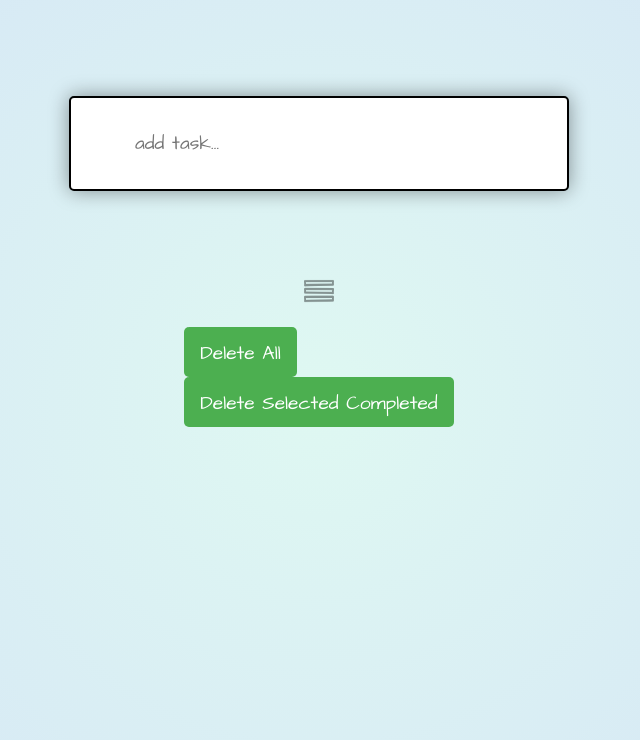
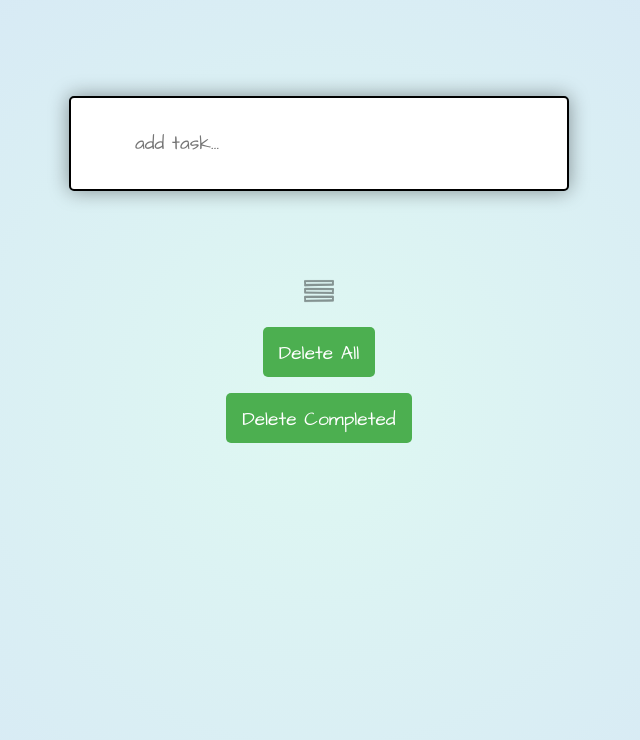
Before and after one commit to nestoririondo/4thweekproject, a React (Vite) app: page / in a window 1280 px wide. Both pictures are taken after a click on the picture 640 px from the left and 291 px from the top of the page. Shown: the top 740 px of the page, without its empty margins (321-961 px from the left). Built offline with nearby package versions, Linux system fonts and the light colour scheme.

Commit message:
final tweaks and styling

```diff
--- a/src/App.jsx
+++ b/src/App.jsx
@@ -1,27 +1,25 @@
 import { useState, useEffect } from "react";
 import Form from "./components/Form";
 import DisplayToDos from "./components/DisplayToDos";
-import DeleteButtons from "./components/DeleteButtons"
+import DeleteButtons from "./components/DeleteButtons";
 import "./style.css";
 
 const App = () => {
-
   const [secondContainerActive, setSecondContainerActive] = useState(false);
 
+  const [todos, setTodos] = useState(() => {
+    const localTodos = localStorage.getItem("localTodos");
+    return localTodos ? JSON.parse(localTodos) : [];
+  });
 
-  const [todos, setTodos] = useState(() => {
-    const localTodos = localStorage.getItem('localTodos');
-    return localTodos ? JSON.parse(localTodos) : [];})
-
-
-  useEffect(()=>{
-    localStorage.setItem('localTodos', JSON.stringify(todos)) // saves todo to localStorage when todos changes
-    },[todos])
+  useEffect(() => {
+    localStorage.setItem("localTodos", JSON.stringify(todos)); // saves todo to localStorage when todos changes
+  }, [todos]);
 
   return (
     <div className="outer">
       <div className="container">
-        <Form setTodos={setTodos} id="form"/>
+        <Form setTodos={setTodos} id="form" />
         {/* Paso 2: Importamos DisplayToDos */}
         <DisplayToDos todos={todos} setTodos={setTodos} />
 
@@ -35,9 +33,7 @@ const App = () => {
         />
         <div
           className={
-      secondContainerActive
-        ? "secondcontainer active"
-        : "secondcontainer"
+            secondContainerActive ? "secondcontainer active" : "secondcontainer"
           }
         >
           <DeleteButtons todos={todos} setTodos={setTodos} />
@@ -45,6 +41,6 @@ const App = () => {
       </div>
     </div>
   );
-}
+};
 
 export default App;
--- a/src/components/DeleteButtons.jsx
+++ b/src/components/DeleteButtons.jsx
@@ -18,8 +18,8 @@ const DeleteButtons = ({ todos, setTodos }) => {
   return (
   <div className="extramenu">
     <div className="deleteButtons">
-        <button onClick={deleteAll}>Delete All</button>
-        <button onClick={deleteSelectedCompleted}>Delete Selected Completed</button>
+        <button id="clearAllButton" onClick={deleteAll}>Delete All</button>
+        <button onClick={deleteSelectedCompleted}>Delete Completed</button>
       </div>
   </div>
   );
--- a/src/components/ToDo.jsx
+++ b/src/components/ToDo.jsx
@@ -62,7 +62,6 @@ const [newTitle, setNewTitle] = useState("");
             src={trashcanImage}
             alt="Delete"
             onClick={handleDelete}
-            style={{ cursor: "pointer" }}
             className={hovered ? "trashcan visible" : "trashcan"}
           />
       </li>
--- a/src/style.css
+++ b/src/style.css
@@ -4,11 +4,15 @@
   box-sizing: border-box;
 }
 html {
-    font-family: 'Architects Daughter';
+  font-family: "Architects Daughter";
 }
 body {
-    background: rgb(174,238,222);
-    background: radial-gradient(circle, rgba(174,238,222,.4) 0%, rgba(148,187,233,.4) 100%);
+  background: rgb(174, 238, 222);
+  background: radial-gradient(
+    circle,
+    rgba(174, 238, 222, 0.4) 0%,
+    rgba(148, 187, 233, 0.4) 100%
+  );
   min-height: 100vh;
 }
 .outer {
@@ -35,16 +39,16 @@ body {
   font-size: 1.2rem;
   border: none;
   outline: none;
-    font-family: 'Architects Daughter', cursive;
+  font-family: "Architects Daughter", cursive;
   overflow: hidden;
   border-radius: 5px;
 }
 #addButton {
-    font-family: 'Architects Daughter', cursive;
+  font-family: "Architects Daughter", cursive;
   font-size: 1.7rem;
   height: 3rem;
   flex: 1 1 0;
-    background-color: #4CAF50;
+  background-color: #4caf50;
   color: white;
   border: none;
   cursor: pointer;
@@ -87,9 +91,8 @@ body {
   font-size: 1.6rem;
   padding: 0.178rem;
   border: 1px solid blue;
-    font-family: 'Ubuntu Mono', monospace;
+  font-family: "Ubuntu Mono", monospace;
 }
-
 
 .completed {
   text-decoration: line-through;
@@ -126,7 +129,7 @@ body {
 }
 
 .important {
-    opacity:1;
+  opacity: 1;
 }
 .edit {
   visibility: hidden;
@@ -180,11 +183,13 @@ body {
 }
 
 .secondcontainer button {
+  margin: 0 auto;
   display: block;
   height: 50px;
   padding: 0.8rem 1rem 1rem 1rem;
   font-size: 1.2rem;
-    font-family: 'Architects Daughter', cursive;    background-color: #4CAF50;
+  font-family: "Architects Daughter", cursive;
+  background-color: #4caf50;
   color: white;
   border: none;
   cursor: pointer;
@@ -198,10 +203,12 @@ body {
     transform: scale(0.98);
   }
 }
-#clearAllButton:hover {
+#clearAllButton {
+  margin-bottom: 1rem;
+  &:hover {
     background-color: darkred;
   }
-
+}
 .secondcontainer.active {
   display: flex;
 }
```
Lines whose indentation alone changed are shown as unchanged.
